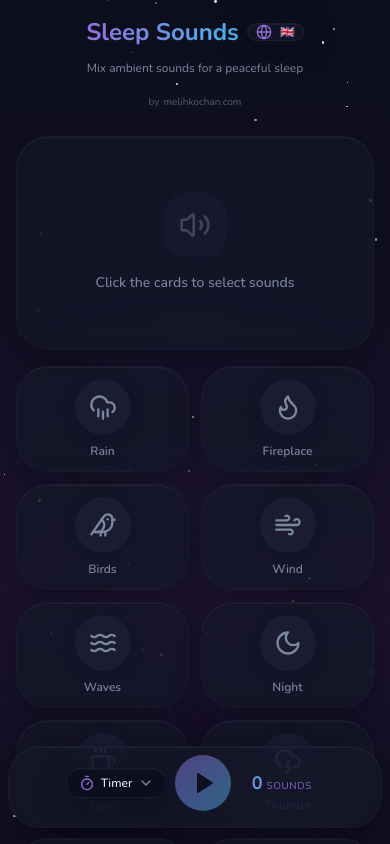
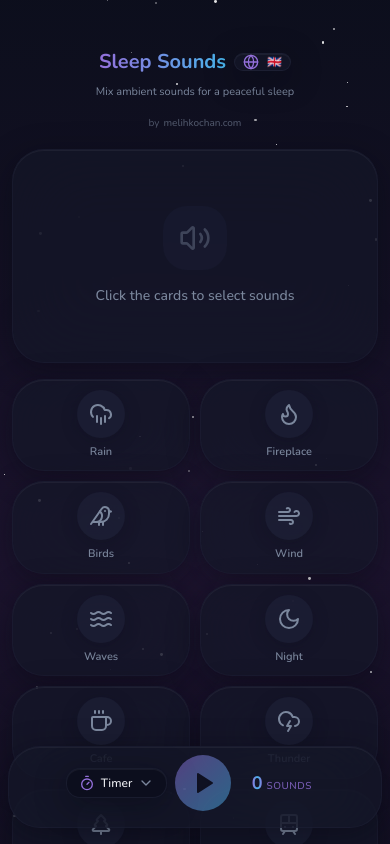
Before and after one commit to melihkochan/SleepSounds, a React (Vite) app: page / in a window 390 px wide. Shown: the top 844 px of the page. Built offline with nearby package versions, Linux system fonts and the light colour scheme; the HTML template or start-up script is replaced by a standard one.

Commit message:
Enhance styling and responsiveness in SoundCard and Index components: Updated padding and layout for better mobile support, improved active sound indicators, and adjusted text sizes for clarity. Added fallback for browsers without env() support in CSS.

```diff
--- a/src/components/SoundCard.tsx
+++ b/src/components/SoundCard.tsx
@@ -1,6 +1,6 @@
 import { useState } from "react";
 import { cn } from "@/lib/utils";
-import { LucideIcon } from "lucide-react";
+import { LucideIcon, Check } from "lucide-react";
 import { useI18n } from "@/contexts/I18nContext";
 
 interface SoundCardProps {
@@ -36,9 +36,10 @@ const SoundCard = ({
       className={cn(
         "glass-card cursor-pointer transition-all duration-300 ease-out opacity-0 animate-slide-up",
         "hover:scale-[1.03] hover:shadow-xl hover:shadow-primary/10",
+        "active:scale-95",
         isActive && "sound-card-active ring-2",
         isClicked && "animate-bounce-click",
-        "p-3 sm:p-4 lg:p-5"
+        "p-2.5 sm:p-3 md:p-4 lg:p-5"
       )}
       style={{
         animationDelay: `${delay}ms`,
@@ -50,19 +51,19 @@ const SoundCard = ({
       onMouseEnter={() => setIsHovered(true)}
       onMouseLeave={() => setIsHovered(false)}
     >
-      <div className="flex flex-col items-center gap-2 sm:gap-3">
+      <div className="flex flex-col items-center gap-1.5 sm:gap-2 md:gap-3">
         <div
           className={cn(
-            "rounded-3xl flex items-center justify-center transition-all duration-300 ease-out relative overflow-hidden",
-            isActive ? "scale-105" : "scale-100",
-            "w-14 h-14 sm:w-16 sm:h-16 lg:w-20 lg:h-20"
+            "rounded-2xl sm:rounded-3xl flex items-center justify-center transition-all duration-300 ease-out relative overflow-hidden",
+            isActive ? "scale-110" : "scale-100",
+            "w-12 h-12 sm:w-14 sm:h-14 md:w-16 md:h-16 lg:w-20 lg:h-20"
           )}
           style={{
             backgroundColor: isActive
-              ? `${color}15`
+              ? `${color}20`
               : "hsl(var(--secondary)/0.5)",
             boxShadow: isActive
-              ? `0 8px 32px ${color}30, 0 0 0 1px ${color}20`
+              ? `0 8px 32px ${color}40, 0 0 0 2px ${color}30, inset 0 0 20px ${color}15`
               : "0 4px 16px hsl(var(--background)/0.3)",
             transition: "all 0.3s cubic-bezier(0.4, 0, 0.2, 1)"
           }}
@@ -70,23 +71,36 @@ const SoundCard = ({
           {/* Gradient overlay on active */}
           {isActive && (
             <div
-              className="absolute inset-0 opacity-20"
+              className="absolute inset-0 opacity-30"
               style={{
                 background: `radial-gradient(circle at center, ${color} 0%, transparent 70%)`
               }}
             />
           )}
 
+          {/* Active indicator badge */}
+          {isActive && (
+            <div
+              className="absolute -top-1 -right-1 w-4 h-4 sm:w-5 sm:h-5 rounded-full flex items-center justify-center z-20 animate-icon-pulse"
+              style={{
+                backgroundColor: color,
+                boxShadow: `0 0 12px ${color}80`
+              }}
+            >
+              <Check className="w-2.5 h-2.5 sm:w-3 sm:h-3 text-white" strokeWidth={3} />
+            </div>
+          )}
+
           <Icon
             className={cn(
               "transition-all duration-300 relative z-10",
-              isActive && "animate-icon-pulse",
-              !isActive && isHovered && "scale-110",
-              "w-7 h-7 sm:w-8 sm:h-8 lg:w-10 lg:h-10"
+              isActive && "scale-110",
+              !isActive && isHovered && "scale-105",
+              "w-6 h-6 sm:w-7 sm:h-7 md:w-8 md:h-8 lg:w-10 lg:h-10"
             )}
             style={{
               color: isActive ? color : "hsl(var(--muted-foreground))",
-              filter: isActive ? `drop-shadow(0 0 8px ${color}60)` : "none",
+              filter: isActive ? `drop-shadow(0 0 12px ${color}70)` : "none",
               transition: "all 0.3s cubic-bezier(0.4, 0, 0.2, 1)"
             }}
           />
@@ -98,7 +112,7 @@ const SoundCard = ({
             isActive
               ? "text-foreground"
               : "text-muted-foreground",
-            "text-xs sm:text-sm"
+            "text-[11px] sm:text-xs md:text-sm"
           )}
         >
           {name}
--- a/src/index.css
+++ b/src/index.css
@@ -4,13 +4,23 @@
 @tailwind components;
 @tailwind utilities;
 
-/* Safe area for mobile devices */
+/* Safe area for mobile devices - iOS notch support */
 @supports (padding: max(0px)) {
   .safe-area-inset-top {
-    padding-top: max(1rem, env(safe-area-inset-top));
+    padding-top: max(3rem, calc(env(safe-area-inset-top, 0px) + 2rem));
   }
   .safe-area-inset-bottom {
-    padding-bottom: max(0.5rem, env(safe-area-inset-bottom));
+    padding-bottom: max(0.5rem, calc(env(safe-area-inset-bottom, 0px) + 0.5rem));
+  }
+}
+
+/* Fallback for browsers that don't support env() */
+@supports not (padding: max(0px)) {
+  .safe-area-inset-top {
+    padding-top: 3rem;
+  }
+  .safe-area-inset-bottom {
+    padding-bottom: 0.5rem;
   }
 }
 
--- a/src/pages/Index.tsx
+++ b/src/pages/Index.tsx
@@ -283,16 +283,16 @@ const Index = () => {
         />
       </div>
 
-      <div className="relative z-10 px-4 pt-8 sm:pt-10 pb-64 sm:pb-20 max-w-6xl mx-auto safe-area-inset-top">
+      <div className="relative z-10 px-3 sm:px-4 pb-64 sm:pb-20 max-w-6xl mx-auto safe-area-inset-top" style={{ paddingTop: 'max(3rem, calc(env(safe-area-inset-top, 0px) + 2rem))' }}>
         {/* Header */}
-        <header className="text-center mb-6 opacity-0 animate-slide-up" style={{ animationFillMode: "forwards" }}>
-          <div className="flex items-center justify-center gap-2 sm:gap-3 mb-3">
-            <h1 className="text-2xl sm:text-3xl font-bold bg-gradient-to-r from-primary to-accent bg-clip-text text-transparent">
+        <header className="text-center mb-4 sm:mb-6 opacity-0 animate-slide-up" style={{ animationFillMode: "forwards" }}>
+          <div className="flex items-center justify-center gap-2 sm:gap-3 mb-2 sm:mb-3">
+            <h1 className="text-xl sm:text-2xl md:text-3xl font-bold bg-gradient-to-r from-primary to-accent bg-clip-text text-transparent">
               {t("app.title")}
             </h1>
             <LanguageSelector />
           </div>
-          <p className="text-muted-foreground text-xs sm:text-sm mb-3 px-2">
+          <p className="text-muted-foreground text-[11px] sm:text-xs md:text-sm mb-2 sm:mb-3 px-2">
             {t("app.subtitle")}
           </p>
           <a
@@ -330,10 +330,10 @@ const Index = () => {
           />
         </div>
 
-        <div className="flex flex-col lg:flex-row gap-4 lg:gap-8">
+        <div className="flex flex-col lg:flex-row gap-3 sm:gap-4 lg:gap-8">
           {/* Main Content - Sound Grid */}
           <div className="flex-1">
-            <div className="grid grid-cols-2 sm:grid-cols-3 lg:grid-cols-4 gap-3 sm:gap-3 lg:gap-4 max-w-4xl mx-auto">
+            <div className="grid grid-cols-2 sm:grid-cols-3 lg:grid-cols-4 gap-2.5 sm:gap-3 lg:gap-4 max-w-4xl mx-auto">
               {sounds.map((sound: SoundData, index: number) => (
                 <SoundCard
                   key={sound.id}
```
